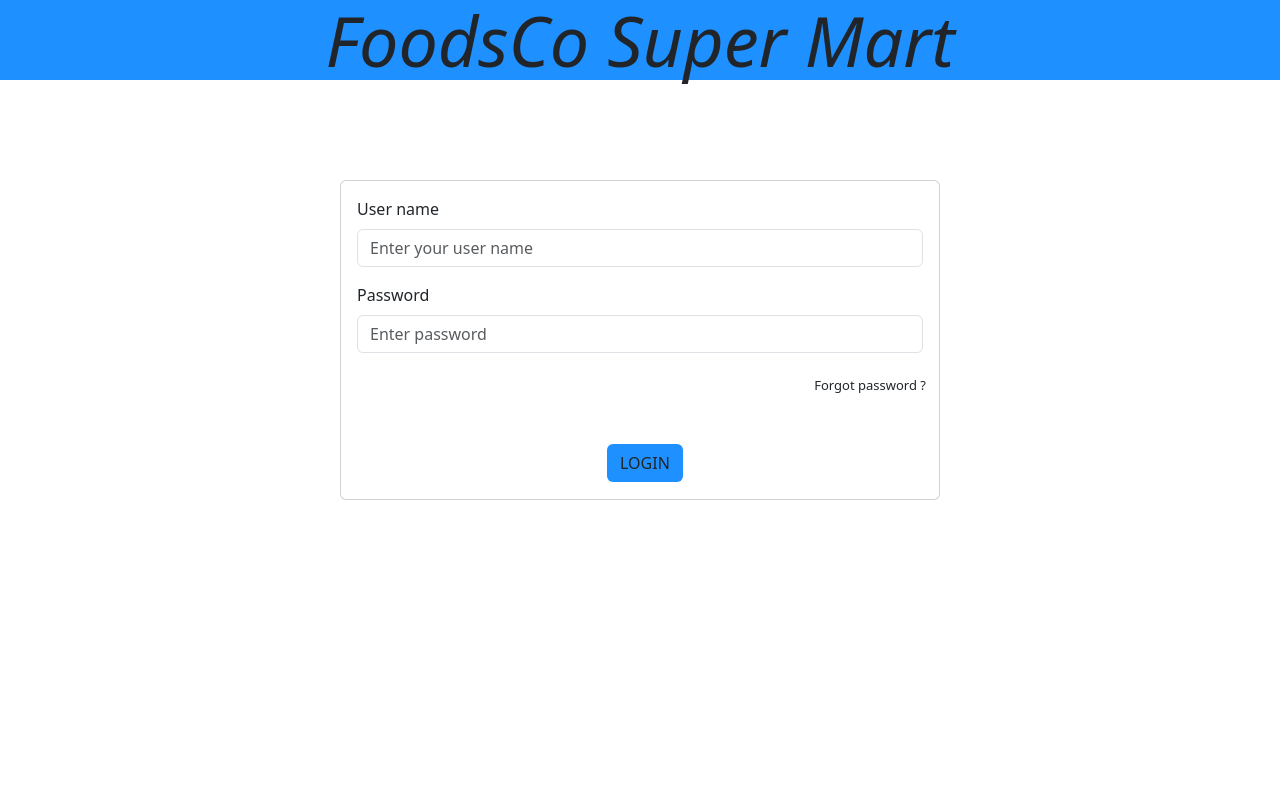
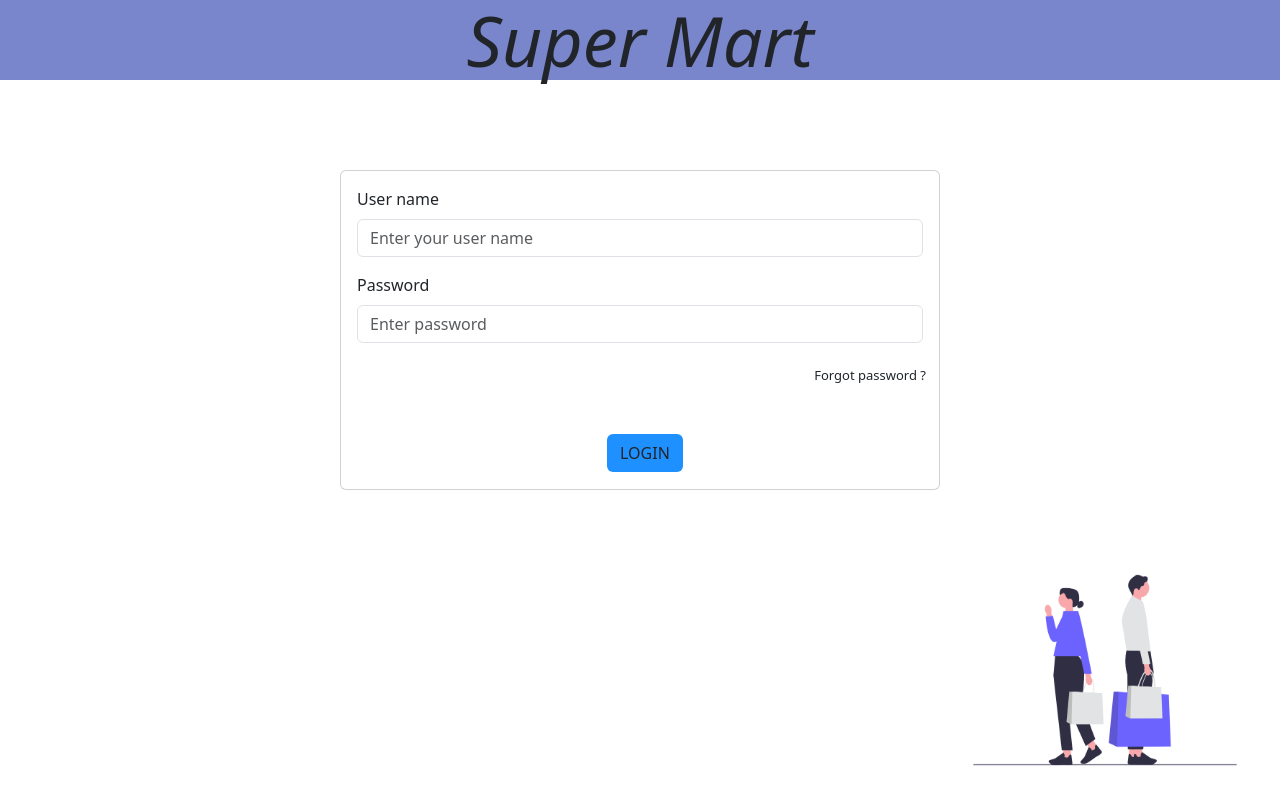
Before and after one commit to pubudiniashani/Assignment-06, a plain HTML site: page login.html in a window 1280 px wide. Drawn offline with nearby package versions, Linux system fonts and the light colour scheme.

Commit message:
login updated

```diff
--- a/login.html
+++ b/login.html
@@ -11,7 +11,7 @@
         .div-header{
             width: 100vw;
             height: 80px;
-            background-color: dodgerblue;
+            background-color: #7986CB;
             display: flex;
             justify-content: center;
             align-items: center;
@@ -23,7 +23,7 @@
             max-width: 600px;
             height: 320px;
             position: relative;
-            top: 100px;
+            top: 90px;
             bottom: 0;
             right: 0;
             left: 0;
@@ -51,6 +51,14 @@
         }
 
 
+
+        img{
+            position: absolute;
+            right: 0;
+            bottom: 5px;
+        }
+
+
     </style>
 
 
@@ -58,7 +66,7 @@
 <body>
 
     <div class="div-header">
-            FoodsCo Super Mart
+        Super Mart
     </div>
 
 
@@ -79,6 +87,10 @@
     </div>
 
 
+        <img src="assets/shopping%201.png" title="shopping image" alt="shopping image" width="350px" height="250px">
+
+
+
 
 
 
```
Also changed, not shown: assets/shopping 1.png (added).
